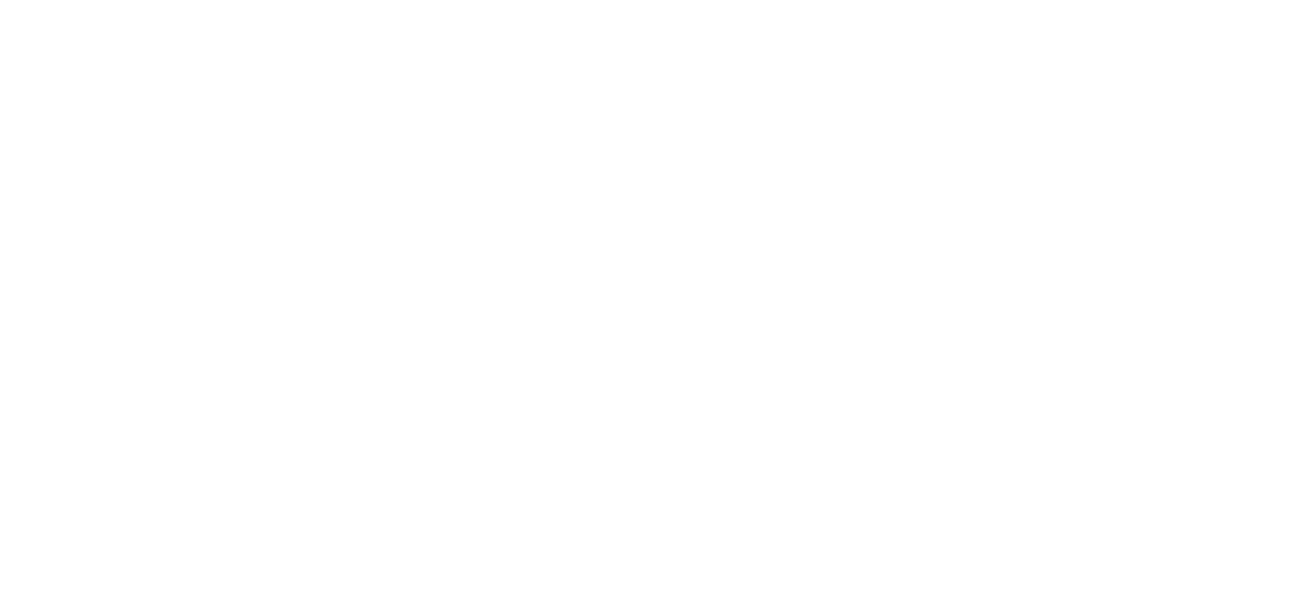
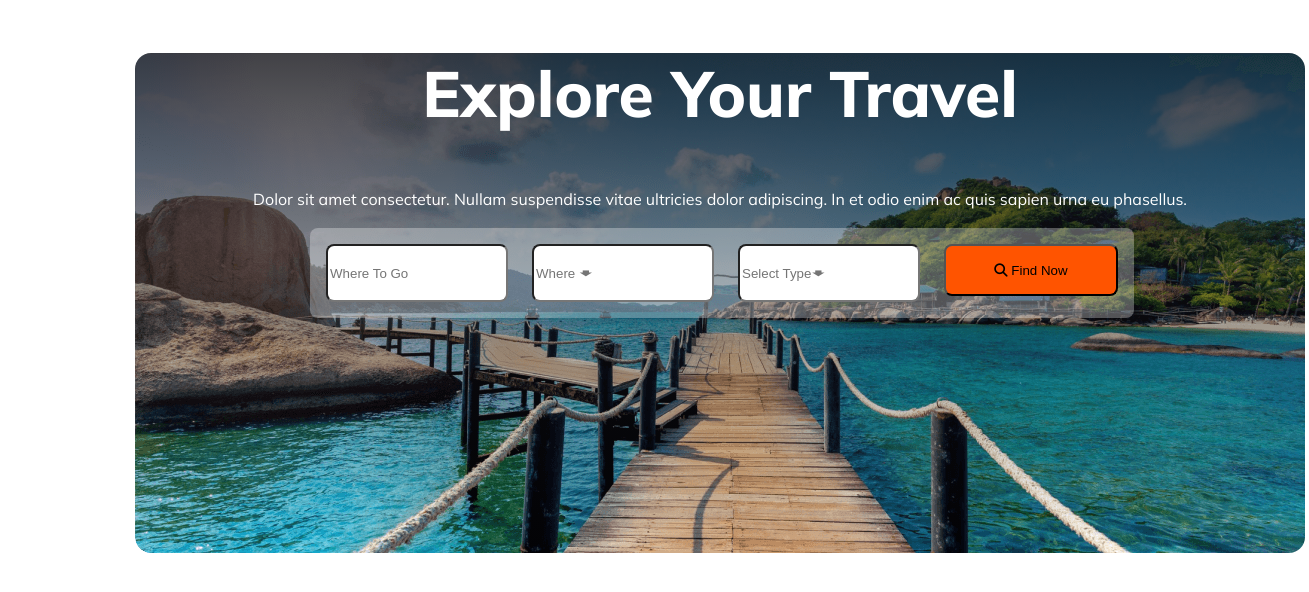
Before and after one commit to Tanzil-Rippy/Assignment-2, a plain HTML site: page index.html in a window 1280 px wide. Shown: the whole page, 1309 px wide, since content can reach past the window. Drawn offline with Linux system fonts and the light colour scheme.

Commit message:
banner done

```diff
--- a/index.html
+++ b/index.html
@@ -1,11 +1,52 @@
 <!DOCTYPE html>
 <html lang="en">
+
 <head>
     <meta charset="UTF-8">
     <meta name="viewport" content="width=device-width, initial-scale=1.0">
     <title>travel</title>
+    <link rel="stylesheet" href="https://cdnjs.cloudflare.com/ajax/libs/font-awesome/6.5.1/css/all.min.css"
+        integrity="sha512-DTOQO9RWCH3ppGqcWaEA1BIZOC6xxalwEsw9c2QQeAIftl+Vegovlnee1c9QX4TctnWMn13TZye+giMm8e2LwA=="
+        crossorigin="anonymous" referrerpolicy="no-referrer" />
+    <link rel="stylesheet" href="style.css">
 </head>
+
 <body>
+    <!-- header start -->
+    <header>
+        <!-- nav bar start -->
+        <nav>
 
+        </nav>
+        <!-- nav finish -->
+
+        <!--Banner secton started -->
+        <section class="banner">
+            <div class="banner-titel-discription">
+                <h1 class="banner-titel">Explore Your Travel</h1>
+                <p class="banner-discription"> Dolor sit amet consectetur. Nullam suspendisse vitae ultricies dolor
+                    adipiscing. In et odio enim ac quis sapien urna eu phasellus. </p>
+            </div>
+            <div class="banner-input">
+                <input class="banner-input-fild" type="text" placeholder="Where To Go ">
+                <input class="banner-input-fild" type="text" placeholder="Where &#129091 ">
+                <input class="banner-input-fild" type="text" placeholder="Select Type&#129091">
+                <button class="banner-btn">
+                    <span class="banner-btn-text"><i class="fa-solid fa-magnifying-glass"></i> Find Now</span></button>
+            </div>
+
+
+        </section>
+        <!-- Banner end -->
+    </header>
+
+    <main>
+
+    </main>
+
+    <footer>
+
+    </footer>
 </body>
+
 </html>
--- a/style.css
+++ b/style.css
@@ -0,0 +1,57 @@
+/* font style */
+@import url('https://fonts.googleapis.com/css2?family=Mulish:wght@400;700;800&display=swap');
+
+/* universal style */
+body {
+    font-family: 'Mulish', sans-serif;
+    margin: 0px 135px;
+}
+
+/* for nav style */
+
+/* Banner style */
+.banner{
+    width: 1170px;
+    height: 500px;
+    background: linear-gradient(180deg, rgba(19, 19, 24, 0.80) 0%, rgba(19, 19, 24, 0.00)  100%),url(./Images/banner.png);
+    border-radius: 16px;
+}
+.banner-titel-discription {
+
+}
+.banner-titel-discription h1 {
+    color: #FFF;
+    font-size: 4rem;
+    text-align: center;
+    font-weight: 800;
+}
+
+.banner-titel-discription p {
+    color: #FFF;
+    text-align: center;
+    font-size: 1rem;
+    font-weight: 400;
+    line-height: 26px;
+}
+
+.banner-input {
+    margin: 0px 175px;
+    display: inline-flex;
+    align-items: flex-start;
+    padding: 16px;
+    gap: 24px;
+    border-radius: 8px;
+background: rgba(255, 255, 255, 0.30);
+}
+.banner-input-fild{
+    width: 174px;
+height: 52px;
+border-radius: 8px;
+background: #FFF;
+}
+.banner-btn{
+    width: 174px;
+height: 52px;
+border-radius: 8px;
+background: #FF5400;
+}
```
Also changed, not shown: Images/banner.png (renamed from Images/Group 13 (1) (1).png).
